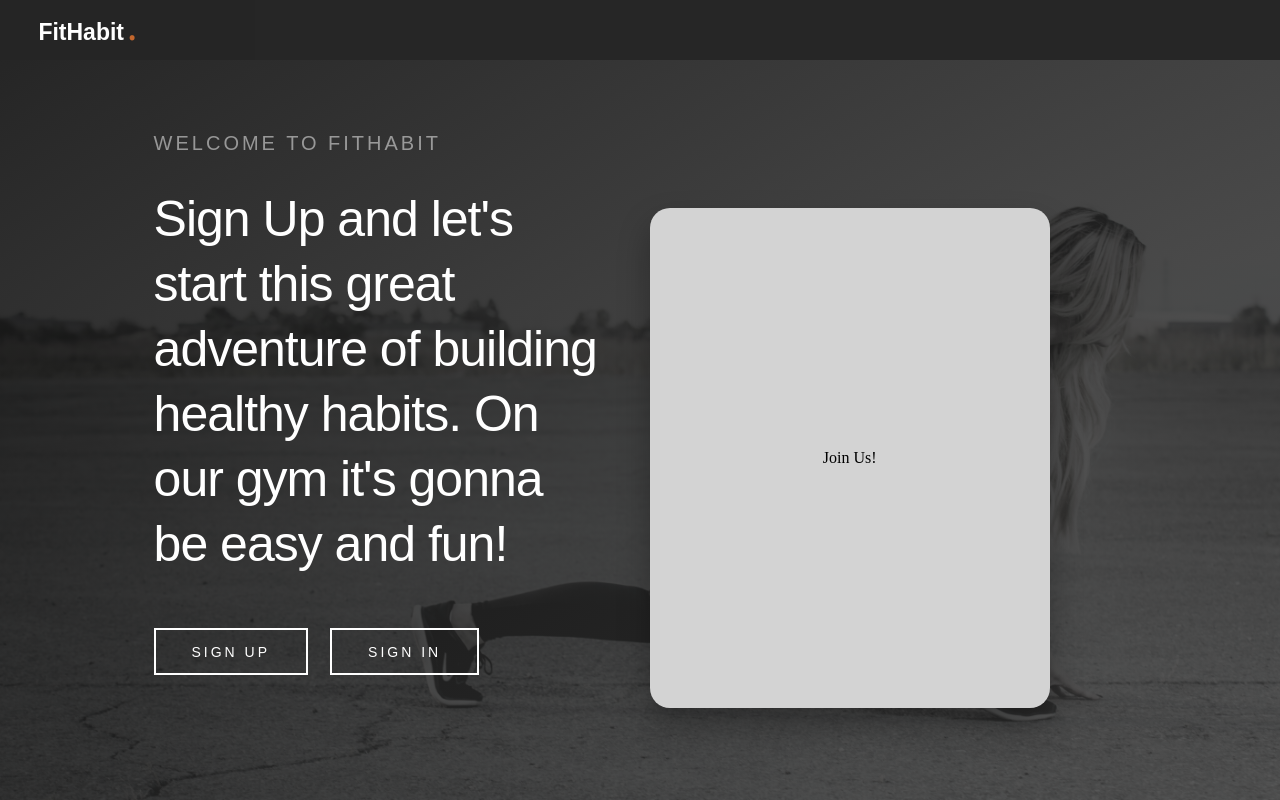
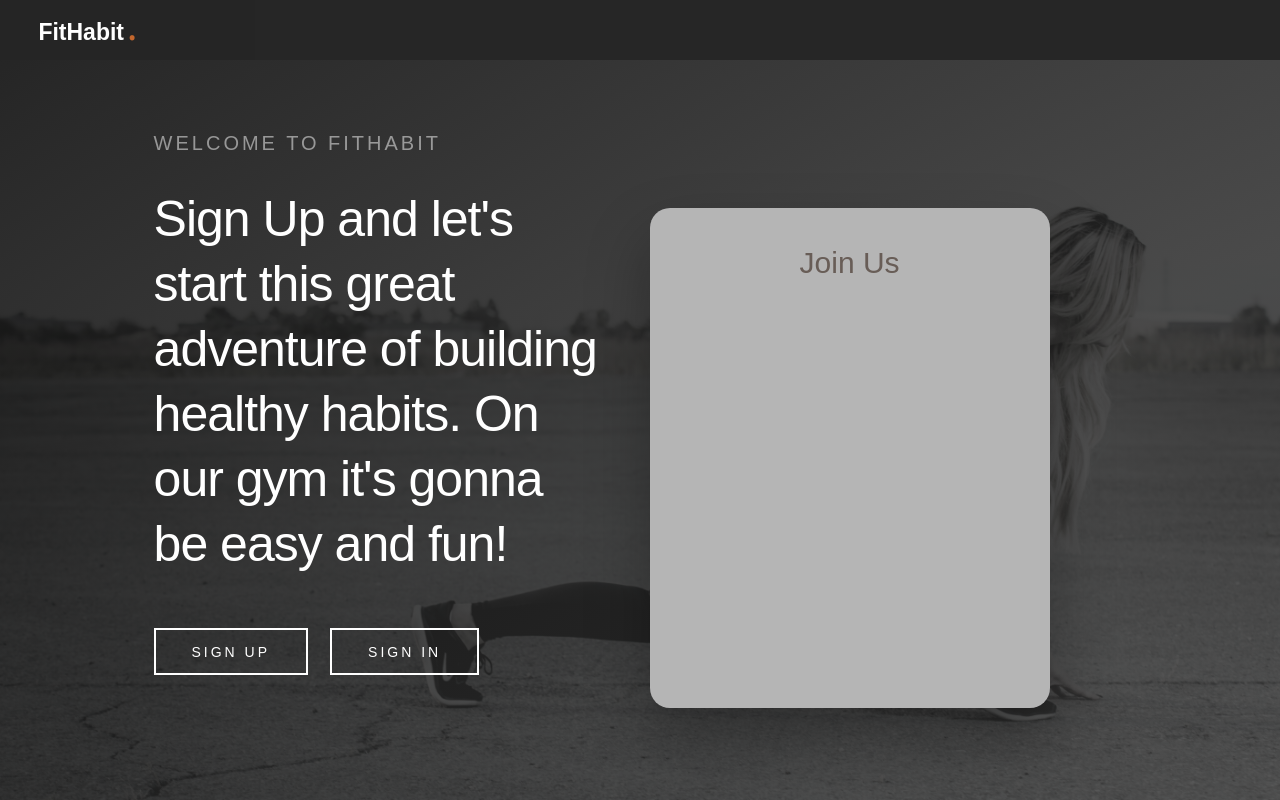
Before and after one commit to Kowal0/training-schedule-app, a React app: page / in a window 1280 px wide. Built offline with nearby package versions, Linux system fonts and the light colour scheme.

Commit message:
styling form

```diff
--- a/src/components/Login/components/LoginPageForm.js
+++ b/src/components/Login/components/LoginPageForm.js
@@ -1,11 +1,14 @@
 import React, {PureComponent} from 'react';
 import LoginFormWrapper from '../styled/LoginFormWrapper';
+import LoginFormSignUp from '../styled/LoginFormSignUp';
 
 class LoginPageForm extends PureComponent {
     render(){
         return (
             <LoginFormWrapper>
-                <h2>Join Us!</h2>
+                <LoginFormSignUp>
+                    Join Us
+                </LoginFormSignUp>
             </LoginFormWrapper>
         );
     }
--- /dev/null
+++ b/src/components/Login/styled/LoginFormSignUp.js
@@ -0,0 +1,11 @@
+import styled from 'styled-components';
+
+export const LoginFormSignUp = styled.h4`
+    color: #ba4d09;
+    font-size: 30px;
+    font-family: "montserrat-medium", sans-serif;
+    padding: 10% 0;
+    opacity: 1;
+`;
+
+export default LoginFormSignUp;
--- a/src/components/Login/styled/LoginFormWrapper.js
+++ b/src/components/Login/styled/LoginFormWrapper.js
@@ -3,13 +3,12 @@ import styled from 'styled-components';
 export const LoginFormWrapper = styled.div`
     display: flex;
     justify-content:center;
-    align-items: center;
     height: 500px;
     width: 400px;
-    background-color: lightgray;
-    box-shadow: 0 1rem 2rem rgba(0, 0, 0, 0.3);
+    background-color: #B8B3BC;
+    box-shadow: 0 2rem 4rem rgba(0, 0, 0, 0.3);
+    border-radius: 20px;
     position: absolute;
-    border-radius: 20px;
     right: 18%;
     top: 20%;
     // opacity: 0;
```
